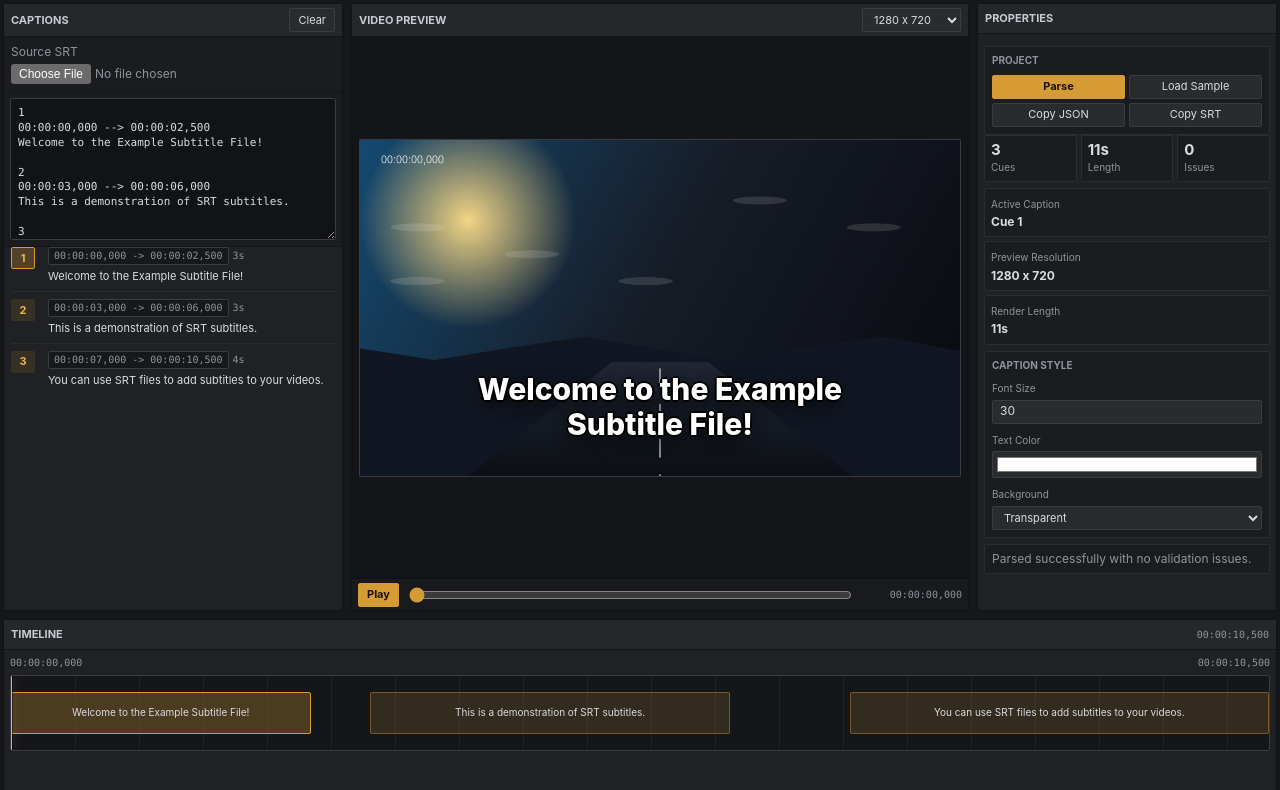
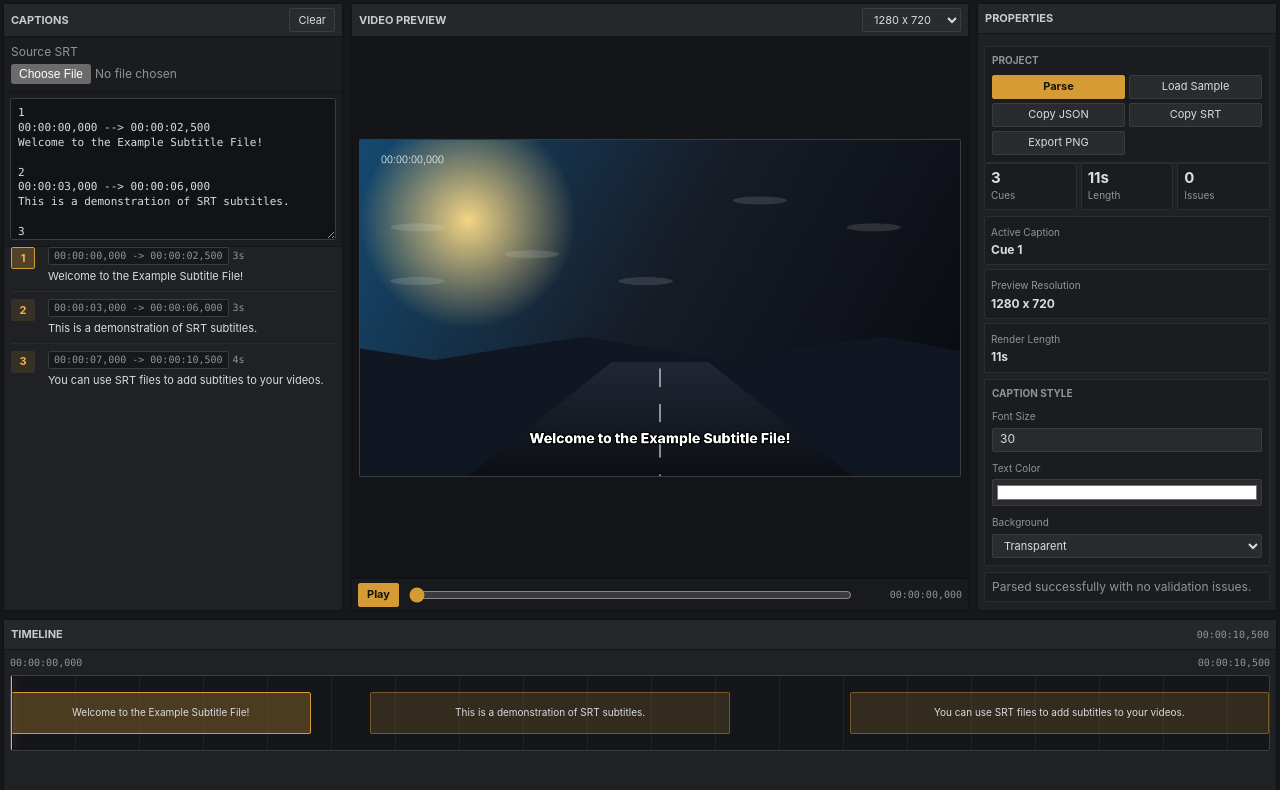
Before and after one commit to gurpreetsingh-exe/cap, a plain HTML site: page index.html in a window 1280 px wide. Drawn offline with Linux system fonts and the light colour scheme.

Commit message:
png export

```diff
--- a/index.html
+++ b/index.html
@@ -368,34 +368,16 @@
         border-radius: 1px;
       }
 
-      #previewCanvas {
+      #previewCanvas,
+      .subtitle-layer {
         width: 100%;
         height: 100%;
         display: block;
       }
 
-      .caption-overlay {
+      .subtitle-layer {
         position: absolute;
-        left: 8%;
-        right: 8%;
-        bottom: 8%;
-        min-height: 42px;
-        display: grid;
-        place-items: center;
-        padding: 6px 10px;
-        color: var(--caption-color);
-        background: var(--caption-bg);
-        text-align: center;
-        white-space: pre-line;
-        font-size: var(--caption-size);
-        font-weight: 800;
-        line-height: 1.18;
-        text-shadow:
-          0 2px 0 #000000,
-          0 -2px 0 #000000,
-          2px 0 0 #000000,
-          -2px 0 0 #000000,
-          0 5px 18px rgba(0, 0, 0, 0.75);
+        inset: 0;
         pointer-events: none;
       }
 
@@ -740,7 +722,7 @@
             <div class="stage-area" id="stageArea">
               <div class="video-stage" id="videoStage">
                 <canvas id="previewCanvas" width="1280" height="720"></canvas>
-                <div class="caption-overlay" id="captionOverlay"></div>
+                <canvas class="subtitle-layer" id="subtitleCanvas" width="1280" height="720"></canvas>
               </div>
             </div>
             <div class="preview-controls">
@@ -765,6 +747,7 @@
                 <button class="btn" id="sampleBtn" type="button">Load Sample</button>
                 <button class="btn" id="copyJsonBtn" type="button" disabled>Copy JSON</button>
                 <button class="btn" id="copySrtBtn" type="button" disabled>Copy SRT</button>
+                <button class="btn" id="exportSubtitlePngBtn" type="button" disabled>Export PNG</button>
               </div>
             </div>
 
--- a/js/main.js
+++ b/js/main.js
@@ -497,6 +497,99 @@ function drawPreviewFrame(canvas, timeMs) {
   context.fillText(SRTParser.formatTimestamp(timeMs), width * 0.035, height * 0.07);
 }
 
+function wrapSubtitleLine(context, line, maxWidth) {
+  const words = line.split(/\s+/);
+  const lines = [];
+  let current = "";
+
+  words.forEach((word) => {
+    const candidate = current ? `${current} ${word}` : word;
+    if (context.measureText(candidate).width <= maxWidth || !current) {
+      current = candidate;
+      return;
+    }
+
+    lines.push(current);
+    current = word;
+  });
+
+  if (current) {
+    lines.push(current);
+  }
+
+  return lines;
+}
+
+function roundRectPath(context, x, y, width, height, radius) {
+  const r = Math.min(radius, width / 2, height / 2);
+  context.beginPath();
+  context.moveTo(x + r, y);
+  context.lineTo(x + width - r, y);
+  context.quadraticCurveTo(x + width, y, x + width, y + r);
+  context.lineTo(x + width, y + height - r);
+  context.quadraticCurveTo(x + width, y + height, x + width - r, y + height);
+  context.lineTo(x + r, y + height);
+  context.quadraticCurveTo(x, y + height, x, y + height - r);
+  context.lineTo(x, y + r);
+  context.quadraticCurveTo(x, y, x + r, y);
+  context.closePath();
+}
+
+function renderSubtitleFrame(canvas, text, options = {}) {
+  const context = canvas.getContext("2d");
+  const width = canvas.width;
+  const height = canvas.height;
+  const fontSize = options.fontSize ?? Math.round(height * 0.052);
+  const lineHeight = Math.round(fontSize * 1.18);
+  const maxTextWidth = width * 0.84;
+  const bottom = height * 0.11;
+
+  context.clearRect(0, 0, width, height);
+
+  if (!text.trim()) {
+    return;
+  }
+
+  context.font = `800 ${fontSize}px Inter, Arial, sans-serif`;
+  context.textAlign = "center";
+  context.textBaseline = "middle";
+  context.lineJoin = "round";
+
+  const lines = text
+    .split("\n")
+    .flatMap((line) => wrapSubtitleLine(context, line.trim(), maxTextWidth))
+    .filter(Boolean);
+
+  const blockHeight = lines.length * lineHeight;
+  const yStart = height - bottom - blockHeight / 2 + lineHeight / 2;
+
+  if (options.background && options.background !== "rgba(0, 0, 0, 0)") {
+    const widest = Math.min(
+      maxTextWidth,
+      Math.max(...lines.map((line) => context.measureText(line).width)),
+    );
+    const paddingX = fontSize * 0.58;
+    const paddingY = fontSize * 0.28;
+    const boxWidth = widest + paddingX * 2;
+    const boxHeight = blockHeight + paddingY * 2;
+    const boxX = (width - boxWidth) / 2;
+    const boxY = height - bottom - blockHeight - paddingY;
+
+    context.fillStyle = options.background;
+    roundRectPath(context, boxX, boxY, boxWidth, boxHeight, Math.max(2, fontSize * 0.12));
+    context.fill();
+  }
+
+  lines.forEach((line, index) => {
+    const y = yStart + index * lineHeight;
+    context.strokeStyle = "rgba(0, 0, 0, 0.92)";
+    context.lineWidth = Math.max(4, fontSize * 0.16);
+    context.strokeText(line, width / 2, y);
+    context.fillStyle = options.color || "#ffffff";
+    context.fillText(line, width / 2, y);
+  });
+}
+
 function initSrtUi() {
   const editor = document.querySelector(".editor");
   const input = document.getElementById("srtInput");
@@ -506,6 +599,7 @@ function initSrtUi() {
   const clearBtn = document.getElementById("clearBtn");
   const copyJsonBtn = document.getElementById("copyJsonBtn");
   const copySrtBtn = document.getElementById("copySrtBtn");
+  const exportSubtitlePngBtn = document.getElementById("exportSubtitlePngBtn");
   const cueCount = document.getElementById("cueCount");
   const totalDuration = document.getElementById("totalDuration");
   const issueCount = document.getElementById("issueCount");
@@ -515,7 +609,7 @@ function initSrtUi() {
   const previewCanvas = document.getElementById("previewCanvas");
   const stageArea = document.getElementById("stageArea");
   const videoStage = document.getElementById("videoStage");
-  const captionOverlay = document.getElementById("captionOverlay");
+  const subtitleCanvas = document.getElementById("subtitleCanvas");
   const playPreviewBtn = document.getElementById("playPreviewBtn");
   const previewScrubber = document.getElementById("previewScrubber");
   const previewTime = document.getElementById("previewTime");
@@ -692,16 +786,40 @@ function initSrtUi() {
     document.documentElement.style.setProperty("--caption-size", `${size}px`);
     document.documentElement.style.setProperty("--caption-color", color);
     document.documentElement.style.setProperty("--caption-bg", background);
+    renderPreview();
+  }
+
+  function exportSubtitlePng() {
+    if (!subtitleCanvas || parsedCues.length === 0) {
+      return;
+    }
+
+    subtitleCanvas.toBlob((blob) => {
+      if (!blob) {
+        showToast(toastRegion, "Could not render subtitle PNG.", "error");
+        return;
+      }
+
+      const url = URL.createObjectURL(blob);
+      const link = document.createElement("a");
+      link.href = url;
+      link.download = `subtitle-${SRTParser.formatTimestamp(previewTimeMs).replaceAll(":", "-").replace(",", "-")}.png`;
+      link.click();
+      URL.revokeObjectURL(url);
+      showToast(toastRegion, "Exported transparent subtitle PNG.");
+    }, "image/png");
   }
 
   function updatePreviewResolution() {
-    if (!previewCanvas || !resolutionSelect) {
+    if (!previewCanvas || !subtitleCanvas || !resolutionSelect) {
       return;
     }
 
     const resolution = parseResolution(resolutionSelect.value);
     previewCanvas.width = resolution.width;
     previewCanvas.height = resolution.height;
+    subtitleCanvas.width = resolution.width;
+    subtitleCanvas.height = resolution.height;
 
     if (videoStage) {
       videoStage.style.aspectRatio = `${resolution.width} / ${resolution.height}`;
@@ -715,7 +833,7 @@ function initSrtUi() {
   }
 
   function renderPreview() {
-    if (!previewCanvas || !captionOverlay) {
+    if (!previewCanvas || !subtitleCanvas) {
       return;
     }
 
@@ -723,7 +841,11 @@ function initSrtUi() {
 
     const activeCues = SRTParser.atTime(parsedCues, previewTimeMs);
     const activeText = activeCues.map((cue) => cue.text).filter(Boolean).join("\n");
-    captionOverlay.textContent = activeText;
+    renderSubtitleFrame(subtitleCanvas, activeText, {
+      background: document.documentElement.style.getPropertyValue("--caption-bg").trim(),
+      color: document.documentElement.style.getPropertyValue("--caption-color").trim(),
+      fontSize: Math.max(14, Math.min(96, Number(captionSizeInput?.value) || 30)),
+    });
 
     if (activeCaptionMeta) {
       activeCaptionMeta.textContent = activeCues.length > 0 ? `Cue ${activeCues[0].index}` : "None";
@@ -837,6 +959,7 @@ function initSrtUi() {
     issueCount.textContent = String(errors.length + warnings.length);
     copyJsonBtn.disabled = cues.length === 0;
     copySrtBtn.disabled = cues.length === 0;
+    exportSubtitlePngBtn.disabled = cues.length === 0;
     updatePreviewDuration(cues);
   }
 
@@ -953,6 +1076,8 @@ function initSrtUi() {
   captionColorInput.addEventListener("input", applyCaptionStyle);
   captionBgSelect.addEventListener("change", applyCaptionStyle);
 
+  exportSubtitlePngBtn.addEventListener("click", exportSubtitlePng);
+
   copyJsonBtn.addEventListener("click", async () => {
     try {
       await copyText(JSON.stringify(parsedCues, null, 2));
```
